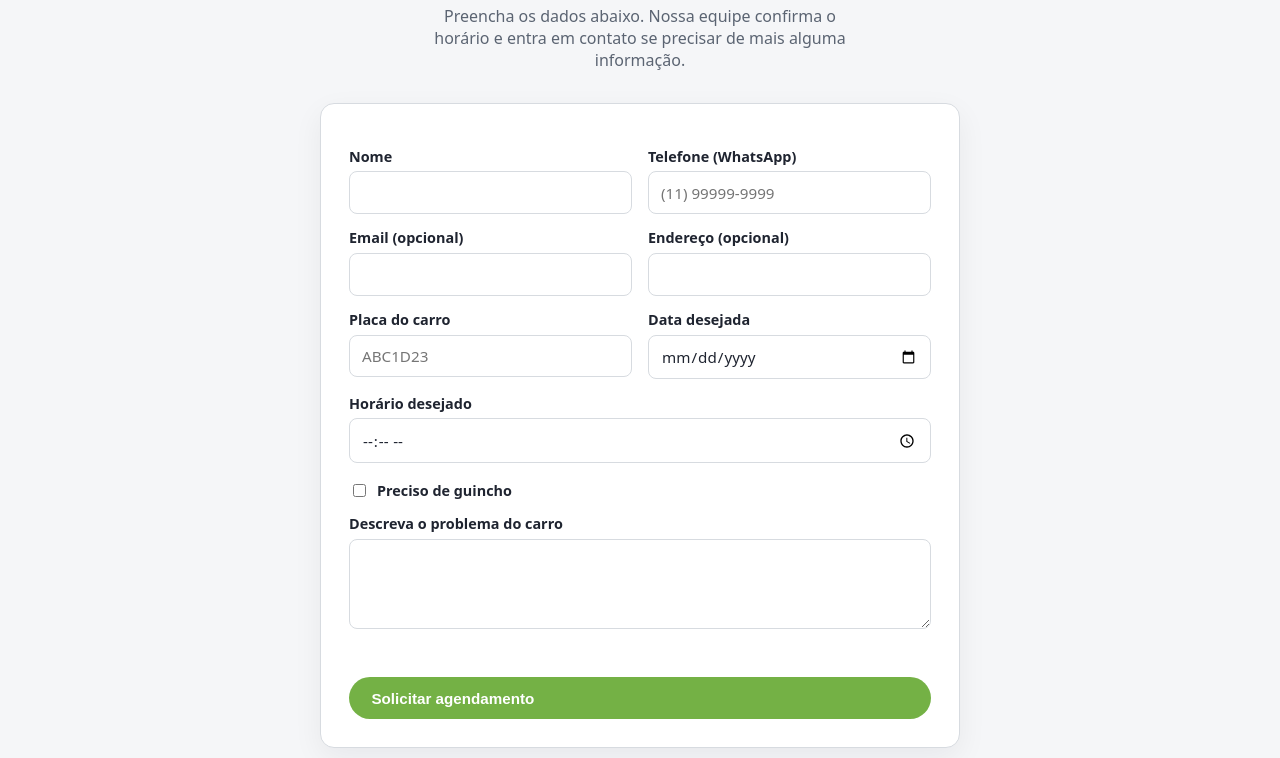
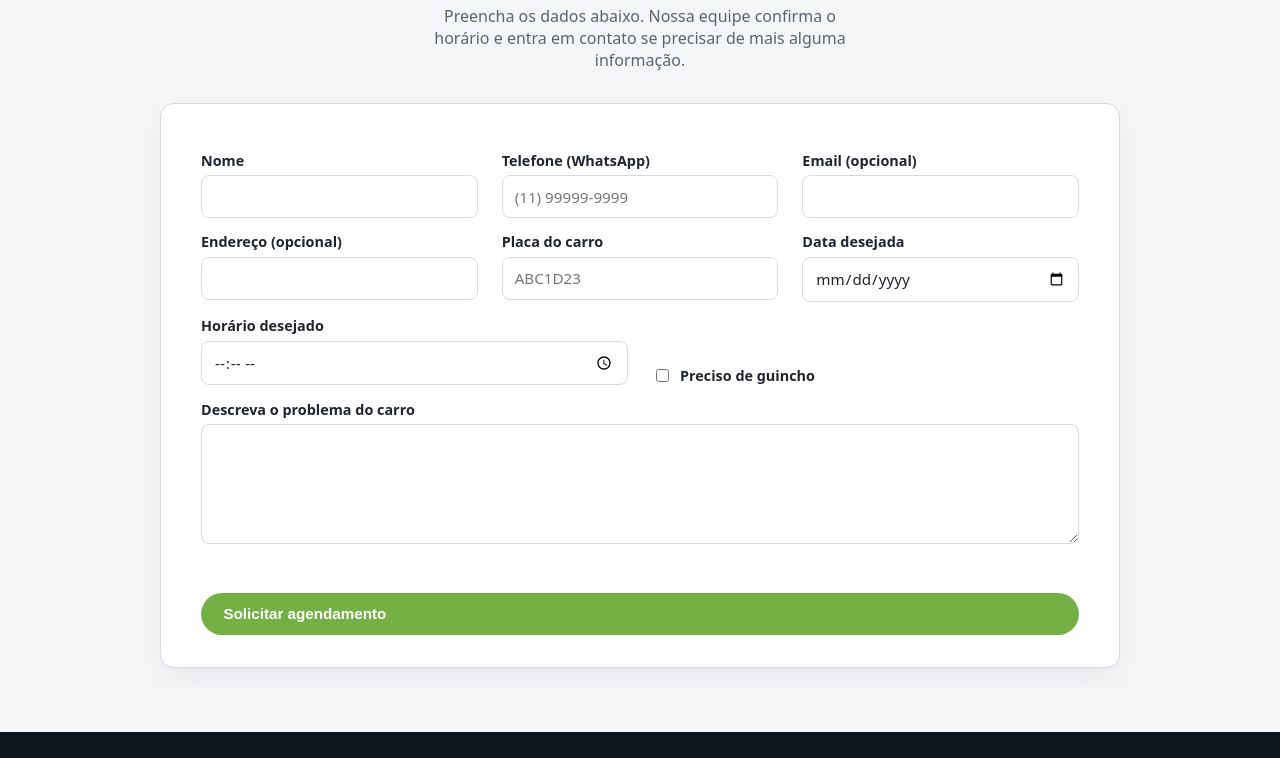
Before and after one commit to mariana-assenh/plataforma-cadastro-meclauto, a plain HTML site: page frontend/index.html in a window 1280 px wide. Shown: the part 994-1752 px from the top of the page. Drawn offline with Linux system fonts and the light colour scheme.

Commit message:
Reorganização da tela de cadastro

```diff
--- a/frontend/index.html
+++ b/frontend/index.html
@@ -114,7 +114,7 @@
 
   .card {
     background: #fff; border: 1px solid var(--cor-borda); border-radius: var(--raio);
-    padding: 1.75rem; max-width: 640px; margin: 0 auto;
+    padding: 2rem 2.5rem; max-width: 960px; margin: 0 auto;
     box-shadow: 0 10px 30px rgba(13,21,30,0.06);
   }
   label { display: block; font-size: 0.9rem; font-weight: 600; margin: 0.9rem 0 0.35rem; }
@@ -124,8 +124,11 @@
   }
   input:focus, textarea:focus { outline: 2px solid var(--cor-destaque); outline-offset: 1px; border-color: var(--cor-destaque); }
   textarea { min-height: 90px; resize: vertical; }
-  .linha-dupla { display: grid; grid-template-columns: 1fr 1fr; gap: 0 1rem; }
-  @media (max-width: 560px) { .linha-dupla { grid-template-columns: 1fr; } }
+  .linha-dupla { display: grid; grid-template-columns: 1fr 1fr; gap: 0 1.5rem; }
+  .linha-tripla { display: grid; grid-template-columns: 1fr 1fr 1fr; gap: 0 1.5rem; }
+  @media (max-width: 760px) {
+    .linha-dupla, .linha-tripla { grid-template-columns: 1fr; }
+  }
   .checkbox-linha { display: flex; align-items: center; gap: 0.5rem; margin-top: 1.1rem; }
   .checkbox-linha input { width: auto; }
 
@@ -221,7 +224,7 @@
       </div>
 
       <form id="form-agendamento" class="card">
-        <div class="linha-dupla">
+        <div class="linha-tripla">
           <div>
             <label for="nome">Nome</label>
             <input id="nome" name="nome" required autocomplete="name" />
@@ -230,20 +233,17 @@
             <label for="telefone">Telefone (WhatsApp)</label>
             <input id="telefone" name="telefone" required autocomplete="tel" placeholder="(11) 99999-9999" />
           </div>
-        </div>
-
-        <div class="linha-dupla">
           <div>
             <label for="email">Email (opcional)</label>
             <input id="email" name="email" type="email" autocomplete="email" />
           </div>
+        </div>
+
+        <div class="linha-tripla">
           <div>
             <label for="endereco">Endereço (opcional)</label>
             <input id="endereco" name="endereco" autocomplete="street-address" />
           </div>
-        </div>
-
-        <div class="linha-dupla">
           <div>
             <label for="placa">Placa do carro</label>
             <input id="placa" name="placa" required placeholder="ABC1D23" />
@@ -254,23 +254,28 @@
           </div>
         </div>
 
-        <label for="hora_agendamento">Horário desejado</label>
-        <input id="hora_agendamento" name="hora_agendamento" type="time" required />
-
-        <div class="checkbox-linha">
-          <input id="precisa_guincho" name="precisa_guincho" type="checkbox" />
-          <label for="precisa_guincho" style="margin:0;">Preciso de guincho</label>
+        <div class="linha-dupla">
+          <div>
+            <label for="hora_agendamento">Horário desejado</label>
+            <input id="hora_agendamento" name="hora_agendamento" type="time" required />
+          </div>
+          <div style="display:flex; align-items:flex-end;">
+            <div class="checkbox-linha" style="margin-top:0;">
+              <input id="precisa_guincho" name="precisa_guincho" type="checkbox" />
+              <label for="precisa_guincho" style="margin:0;">Preciso de guincho</label>
+            </div>
+          </div>
         </div>
 
         <label for="descricao_problema">Descreva o problema do carro</label>
-        <textarea id="descricao_problema" name="descricao_problema" required></textarea>
+        <textarea id="descricao_problema" name="descricao_problema" required style="min-height:120px;"></textarea>
 
         <div class="cf-turnstile" data-sitekey="SUA_SITE_KEY_DO_TURNSTILE" style="margin-top:1.1rem;"></div>
 
         <button type="submit" class="botao botao-primario">Solicitar agendamento</button>
       </form>
 
-      <div id="mensagem" style="max-width:640px; margin:0 auto;"></div>
+      <div id="mensagem" style="max-width:960px; margin:0 auto;"></div>
     </div>
   </section>
 
```
